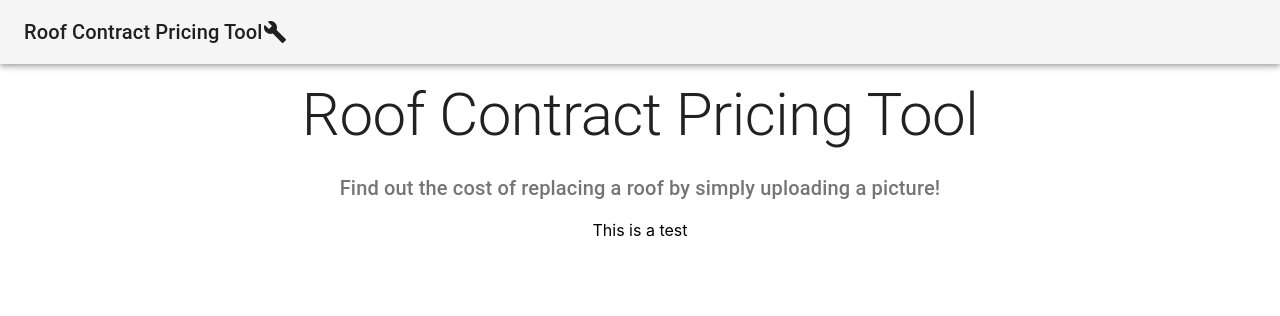
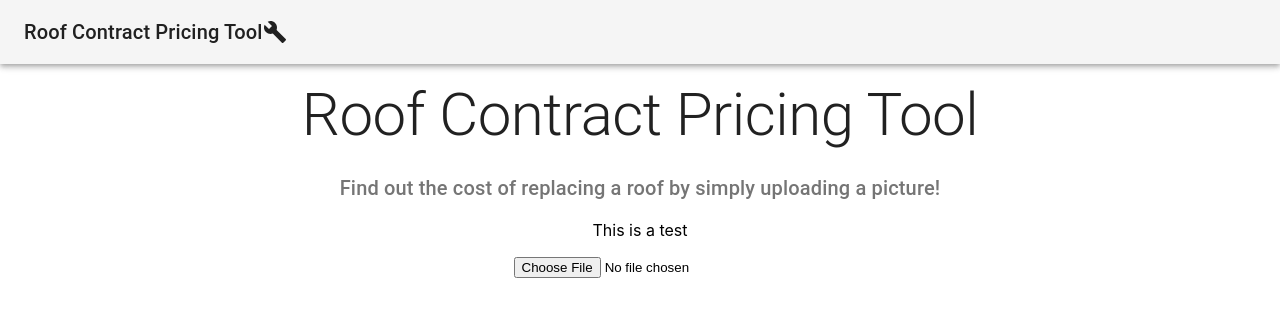
Before and after one commit to dgarnitz-zz/roof-repair-client, a React (Create React App) app: page / in a window 1280 px wide. Shown: the top 316 px of the page. Built offline with nearby package versions, Linux system fonts and the light colour scheme.

Commit message:
added an input that can be used to upload a file

```diff
--- a/src/routes/Main.js
+++ b/src/routes/Main.js
@@ -7,6 +7,7 @@ class Main extends Component {
             <div>
                 <Header />
                 <p>This is a test</p>
+                <input type='file' id='multi' />
             </div>
 
         );
```
